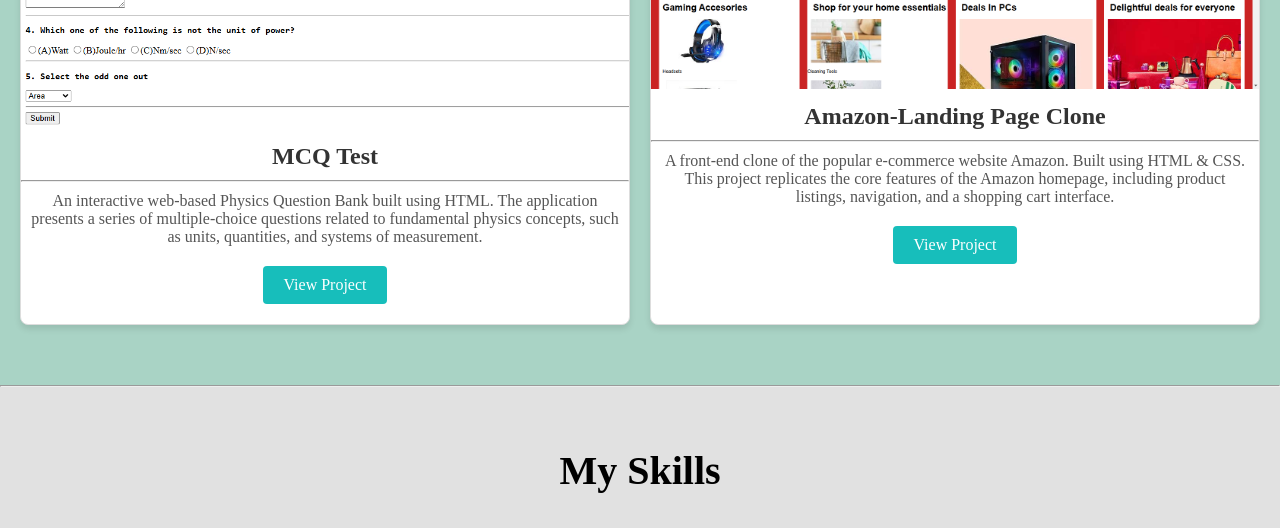
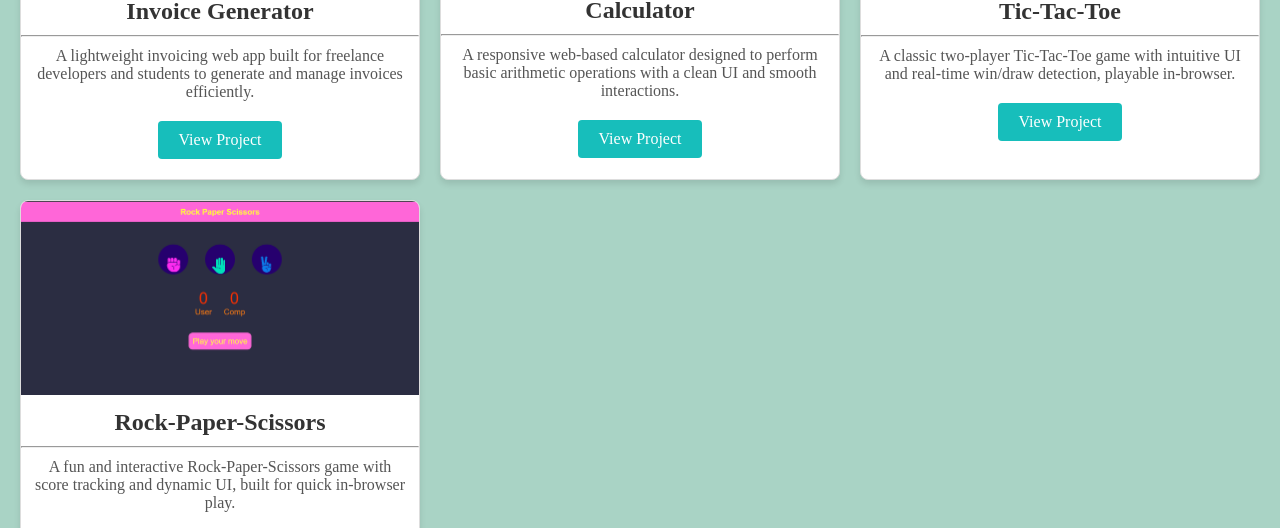
Before and after one commit to GGpatchy/Portfolio, a plain HTML site: page index.html in a window 1280 px wide. Shown: the part 1630-2158 px from the top of the page. Drawn offline with Linux system fonts and the light colour scheme.

Commit message:
Update index.html

```diff
--- a/index.html
+++ b/index.html
@@ -53,18 +53,32 @@
         <h2>My Projects</h2>
         <div class="projects-grid">
             <div class="project-card">
-                <img src="Thumbnail1.png" alt="Project1">
-                <h3>MCQ Test</h3>
+                <img src="DevInvoice - Google Chrome 5_23_2025 2_29_25 PM.png" alt="Project1">
+                <h3>Invoice Generator</h3>
                 <hr>
-                <p>An interactive web-based Physics Question Bank built using HTML. The application presents a series of multiple-choice questions related to fundamental physics concepts, such as units, quantities, and systems of measurement.</p>
-                <a href="https://ggpatchy.github.io/Mini-Project/" target="_blank">View Project</a>
+                <p>A lightweight invoicing web app built for freelance developers and students to generate and manage invoices efficiently.</p>
+                <a href="https://ggpatchy.github.io/devinvoice/" target="_blank">View Project</a>
             </div>
             <div class="project-card">
-                <img src="Thumbnail2 (1).png" alt="Project 2">
-                <h3>Amazon-Landing Page Clone</h3>
+                <img src="Calc.png" alt="Project 2">
+                <h3>Calculator</h3>
                 <hr>
-                <p>A front-end clone of the popular e-commerce website Amazon. Built using HTML & CSS. This project replicates the core features of the Amazon homepage, including product listings, navigation, and a shopping cart interface. </p>
-                <a href="https://ggpatchy.github.io/Amazonclone/" target="_blank">View Project</a>
+                <p>A responsive web-based calculator designed to perform basic arithmetic operations with a clean UI and smooth interactions.</p>
+                <a href="https://ggpatchy.github.io/Calculator/" target="_blank">View Project</a>
+            </div>
+            <div class="project-card">
+                <img src="Tic.png" alt="Project 2">
+                <h3>Tic-Tac-Toe</h3>
+                <hr>
+                <p>A classic two-player Tic-Tac-Toe game with intuitive UI and real-time win/draw detection, playable in-browser.</p>
+                <a href="https://ggpatchy.github.io/Tic-Tac-Toe/" target="_blank">View Project</a>
+            </div>
+                        <div class="project-card">
+                <img src="Rock.png" alt="Project 2">
+                <h3>Rock-Paper-Scissors</h3>
+                <hr>
+                <p>A fun and interactive Rock-Paper-Scissors game with score tracking and dynamic UI, built for quick in-browser play.</p>
+                <a href="https://ggpatchy.github.io/Rock-Paper-Scissors/" target="_blank">View Project</a>
             </div>
         </div>
     </section>
@@ -79,6 +93,10 @@
             <div class="skill">
                 <i class="fa-brands fa-css3-alt" class="id1"></i>
                 <p>CSS</p>
+            </div>
+            <div class="skill">
+                <i class="fa-brands fa-js"></i>
+                <p>JS</p>
             </div>
         </div>
     </section>
```
